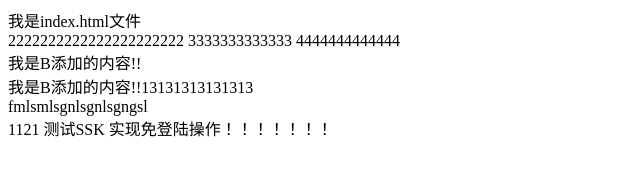
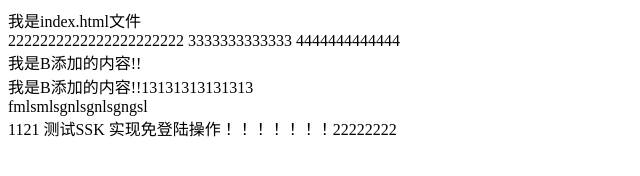
Before and after one commit to NDluoluo/git-demo, a plain HTML site: page index.html in a window 1280 px wide. Shown: the full height of the page, 0-640 px from the left. Drawn offline with Linux system fonts and the light colour scheme.

```diff
--- a/index.html
+++ b/index.html
@@ -15,6 +15,6 @@
 
     <div>fmlsmlsgnlsgnlsgngsl</div>
     1121
-    测试SSK 实现免登陆操作！！！！！！！
+    测试SSK 实现免登陆操作！！！！！！！22222222
 </body>
 </html>
```
